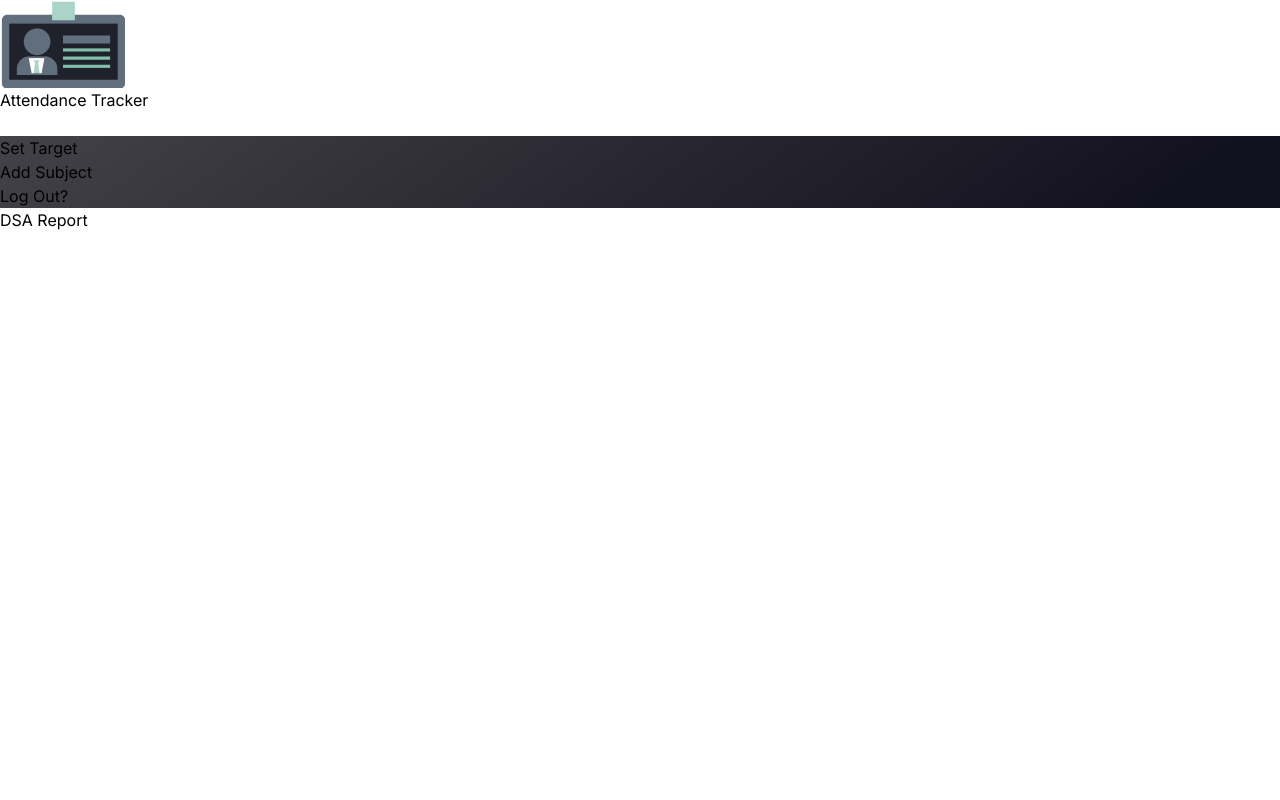
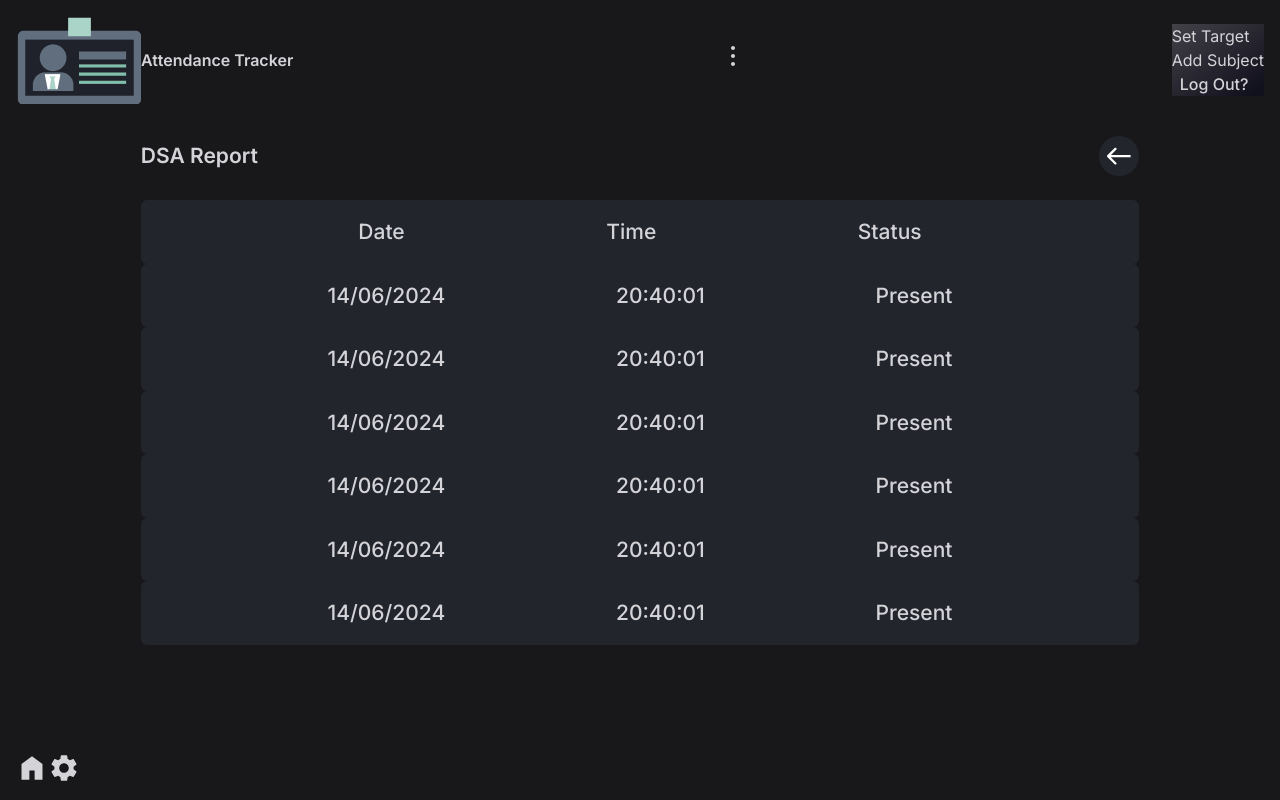
Before and after one commit to anisharma07/Attendance-Tracker, a Next.js app: page /Dashboard/settings/dsa in a window 1280 px wide. Shown: the top 800 px of the page. Built offline with nearby package versions, Linux system fonts and the light colour scheme.

Commit message:
tailwind bug in app fixed

```diff
--- a/app/Dashboard/settings/dsa/page.tsx
+++ b/app/Dashboard/settings/dsa/page.tsx
@@ -1,12 +1,14 @@
+import Stamps from "@/Components/Settings/Stamps";
 import React from "react";
 
 const page = () => {
   return (
-    <div className="w-full page-height-class relative">
-      <div className="w-full">
-        <div className="w-1/2">
-          <div className="flex justify-between w-full">
-            <h1>DSA Report</h1>
+    <div className="w-full page-height-class flex flex-col items-center p-4">
+      {/* <div className="bg-red-700 w-[100px] h-[100px] rounded-full"></div> */}
+
+      <div className="w-[95%] sm:w-[80%] max-w-[1000px] ">
+        <div className="flex items-center justify-between w-full mb-6">
+          <h1 className="font-semibold text-[21px]">DSA Report</h1>
 
           <a
             href="/dashboard/settings"
@@ -26,8 +28,17 @@ const page = () => {
             </svg>
           </a>
         </div>
-          <div className="w-full bg-[#23252c] p-4 rounded-md"></div>
+        <div className="w-full bg-[#23252c] p-4 rounded-md flex justify-evenly items-center text-[21px] font-medium">
+          <p>Date</p>
+          <p>Time</p>
+          <p>Status</p>
         </div>
+        <Stamps color="#00B012" />
+        <Stamps color="#00B012" />
+        <Stamps color="#B00000" />
+        <Stamps color="#00B012" />
+        <Stamps color="#00B012" />
+        <Stamps color="#B00000" />
       </div>
     </div>
   );
--- a/src/Components/Home/Modal.tsx
+++ b/src/Components/Home/Modal.tsx
@@ -12,10 +12,10 @@ const Modal: React.FC<ModalProps> = ({ isOpen, setOpen }) => {
   if (!isOpen) return null;
 
   return (
-    <div className="fixed top-0 left-0 z-[100s] inset-0 flex items-center justify-center bg-black bg-opacity-50">
+    <div className="fixed top-0 left-0 z-[100] inset-0 flex items-center justify-center bg-black bg-opacity-50">
       <div
         onClick={() => setOpen(false)}
-        className="absolute top-0 left-0 bg-black bg-opacity-50"
+        className="absolute top-0 left-0 z-[100] bg-black bg-opacity-50"
       ></div>
       <div className="p-6 rounded-lg shadow-lg w-80 bg-[#1F222B]">
         <h2 className="text-lg font-semibold text-foreground">Add Subject</h2>
--- a/src/Components/Settings/Stamps.tsx
+++ b/src/Components/Settings/Stamps.tsx
@@ -1,7 +1,23 @@
 import React from "react";
 
-const Stamps = () => {
-  return <div>Stamps</div>;
+interface StampsProps {
+  color: string;
+}
+
+const Stamps: React.FC<StampsProps> = ({ color }) => {
+  return (
+    <div className="w-full bg-[#23252c] mb-4 p-4 rounded-md flex justify-evenly items-center text-[21px] font-medium">
+      <p>14/06/2024</p>
+      <p>20:40:01</p>
+      <p className="flex gap-2 items-center">
+        <span>Present</span>
+        <span
+          style={{ backgroundColor: color }}
+          className="rounded-full w-[15px] h-[15px]"
+        ></span>
+      </p>
+    </div>
+  );
 };
 
 export default Stamps;
--- a/tailwind.config.ts
+++ b/tailwind.config.ts
@@ -4,7 +4,8 @@ const config: Config = {
   content: [
     "./src/pages/**/*.{js,ts,jsx,tsx,mdx}",
     "./src/components/**/*.{js,ts,jsx,tsx,mdx}",
-    "./src/app/**/*.{js,ts,jsx,tsx,mdx}",
+    "./src/svg-components/**/*.{js,ts,jsx,tsx,mdx}",
+    "./app/**/*.{js,ts,jsx,tsx,mdx}",
   ],
   theme: {
     extend: {
```
Lines whose indentation alone changed are shown as unchanged.
